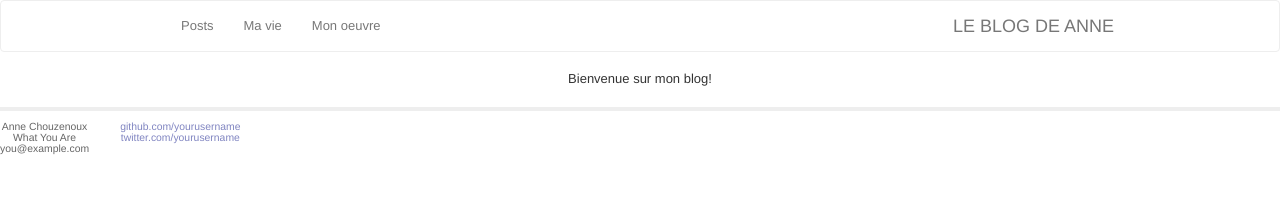
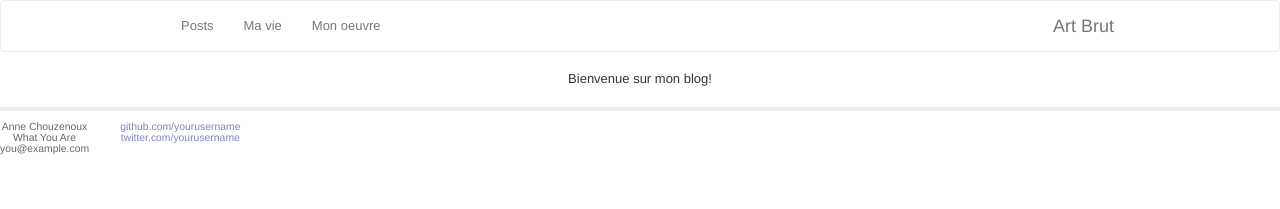
Before and after one commit to annechouzenoux/annechouzenoux.github.io, a Jekyll site: the page built from index.html, in a window 1280 px wide. Shown: the top 209 px of the page. Built offline with Jekyll 4.4.1, drawn with Linux system fonts in a browser that asks for light colours; nearby versions of some CDN libraries; Markdown is read by kramdown in place of the engine named in the settings.

Commit message:
changé le titre

```diff
--- a/_layouts/default.html
+++ b/_layouts/default.html
@@ -40,12 +40,11 @@
               <li><a href="#">Mon oeuvre</a></li>
             </ul>
             <ul class="nav navbar-nav navbar-right">
-              <li><a class="navbar-brand" href="/">LE BLOG DE ANNE</a></li>
+              <li><a class="navbar-brand" href="/">Art Brut</a></li>
             </ul>
           </div><!-- /.navbar-collapse -->
         </div><!-- /.container-fluid -->
       </nav>
-
 
       {{ content }}
 
```
